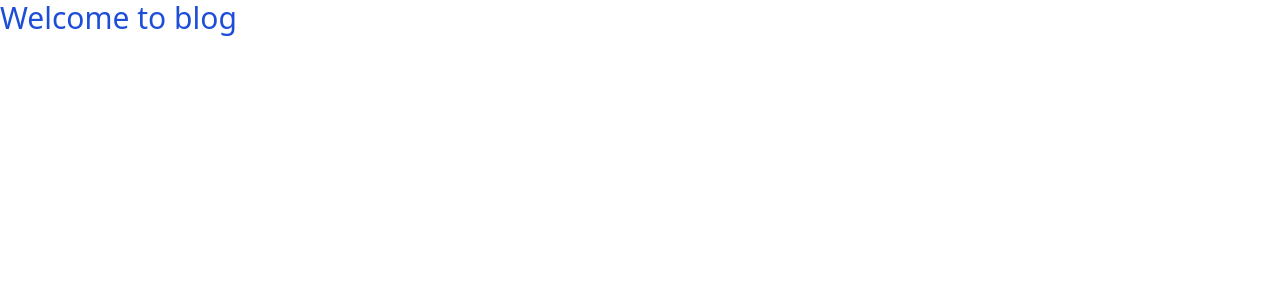
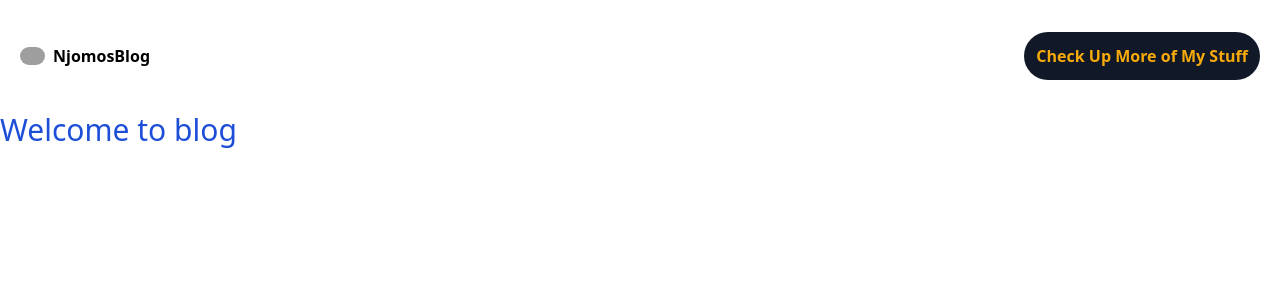
Before and after one commit to muyasamuel/Blog_App, a Next.js app: page / in a window 1280 px wide. Shown: the top 300 px of the page. Built offline with nearby package versions, Linux system fonts and the light colour scheme; grey boxes are pictures that could not be loaded.

Commit message:
Adding a user Header

```diff
--- a/app/(user)/layout.tsx
+++ b/app/(user)/layout.tsx
@@ -1,3 +1,4 @@
+import Header from '../../components/Header';
 import '../../styles/globals.css';
 
 export default function RootLayout({
@@ -7,8 +8,11 @@
 }) {
   return (
     <html>
-      <head />
-      <body>{children}</body>
+
+      <body>
+         <Header />
+       {/* banner */}
+        {children}</body>
     </html>
   )
 }
--- /dev/null
+++ b/components/Header.tsx
@@ -0,0 +1,29 @@
+import Image from "next/image";
+import Link from "next/link";
+
+function Header() {
+  return (
+    <header className="flex items-center justify-between font-bold py-8 px-5">
+      <div className="flex items-center space-x-2">
+        <Link href="/">
+          <Image
+            className="rounded-full object-cover"
+            height={25}
+            width={25}
+            src="https://images.pexels.com/photos/3767673/pexels-photo-3767673.jpeg?auto=compress&cs=tinysrgb&w=1600"
+            alt="logo"
+          />
+        </Link>
+        <p>NjomosBlog</p>
+      </div>
+      <div>
+        <Link href='/'
+        className="py-3 px-3 text-sm md:text-base bg-gray-900 text-[#F7AB0A]  flex items-center rounded-full">
+            Check Up More of My Stuff
+        </Link>
+      </div>
+    </header>
+  );
+}
+
+export default Header;
```
